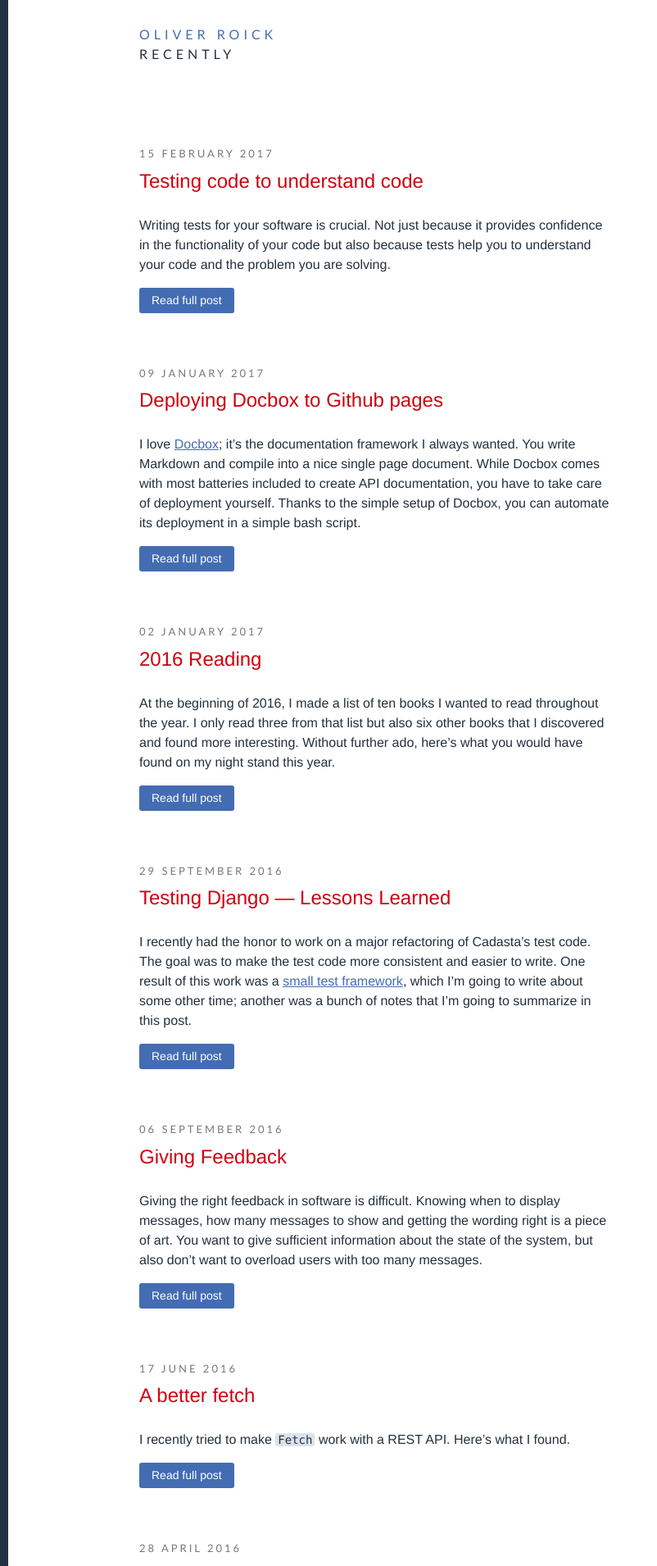
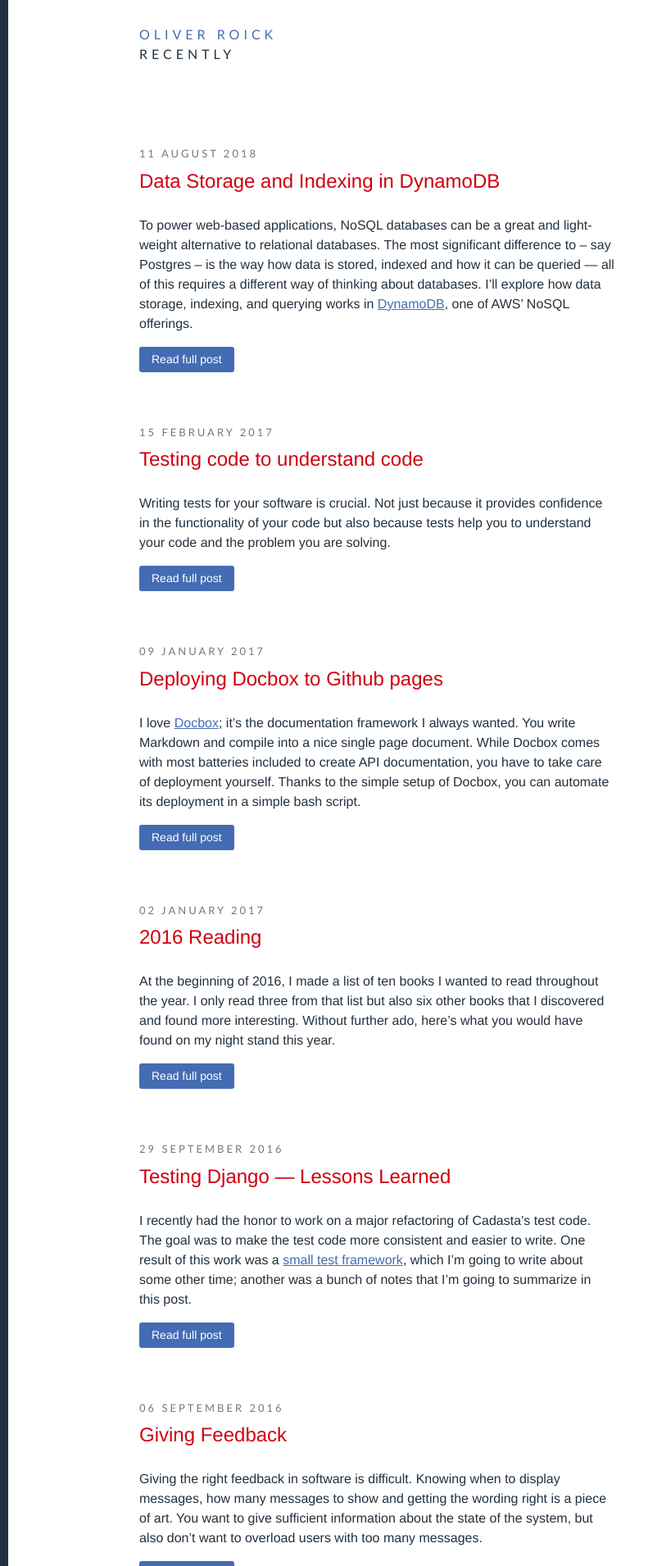
Before and after one commit to oliverroick/oliverroick.net, a Jekyll site: the page built from recently/index.html, in a window 1280 px wide. Shown: the top 1910 px of the page at 82% size, without its empty margins (0-802 px from the left). Built offline with Jekyll 4.4.1, drawn with Linux system fonts in a browser that asks for light colours.

Commit message:
DynamoDB Blog

```diff
--- /dev/null
+++ b/_posts/2018-08-11-data-storage-and-indexing-in-dynamodb.md
@@ -0,0 +1,210 @@
+---
+layout: post
+title:  "Data Storage and Indexing in DynamoDB"
+date:   2018-08-11 15:30:00+02:00
+category: "code"
+body_id: blog
+---
+
+
+To power web-based applications, NoSQL databases can be a great and light-weight alternative to relational databases. The most significant difference to – say Postgres – is the way how data is stored, indexed and how it can be queried — all of this requires a different way of thinking about databases. I’ll explore how data storage, indexing, and querying works in [DynamoDB](https://aws.amazon.com/de/dynamodb/), one of AWS’ NoSQL offerings.
+
+=====
+
+## The Use Case
+
+Imagine you are building an app that organises content into several projects, and each of these projects belongs to a specific organisation. The data model is straightforward:
+
+1. An `organisations` table with the fields `id` and `name` .
+2. A table `projects`with the fields`id`, `name`,  `organisation_id` for a reference to the project organisation, `owner` (the username of the person who runs the project) and `last_updated` showing when the project was last updated.
+
+The app supports several use cases and queries the data  in several ways; for example:
+
+- Get a single organisation.
+- Get all projects that belong to a specific organisation.
+- Get all of an organisation's projects that have been updated in the last seven days.
+- Get all projects owned by a specific user.
+
+In a relational database, we would put indexes on the fields we want to query, and the DBMS takes care of most of the heavy lifting for us. In DynamoDB you have to plan the queries upfront and prepare the indexes accordingly; and to write efficient queries and create useful indexes in DynamoDB requires an understanding it stores data.
+
+## Partitions and Partition Keys — How DynamoDB Stores Data
+
+DynamoDB splits each table into various partitions. Depending on its size, a dataset it is stored as a series of subsets of the whole data set. Partitioning is handled by DynamoDB internally; the number of partitions in your table depends on the size of your dataset as well as the read and write capacity you have defined. On which of the partitions a new record ends up, is defined by the _partition key_.  The _partition key_ is part of the primary key, which can take two different forms:
+
+A simple primary key consists of one field, such as the ID of a record. The simple primary key becomes the partition key. In this case, the value for the partition key must be unique. In our organisations table, we would use the `id` as the primary key, which automatically makes it the partition key for the table.
+
+The other option is a composite primary key, a composition of a partition key and a sort key. The partition key defines in which partition the record is stored, and the sort key defines the order of records within the partition. In composite primary keys, many records can share the same partition key, but the sort key must be unique. In our example, we wouldn’t have a case to use a composite primary key. We can, however, tweak the `projects` table slightly. If we know up front, that we mostly query projects grouped by organisation, then the primary key could consist of the `organisation_id` and the `name`; `organiziation_id` is the partition key and the sort key is `name`.
+
+<table class="db">
+    <caption>Partition A</caption>
+    <thead>
+        <tr>
+            <th class="pk">organisation_id</th>
+            <th class="sk">name</th>
+            <th>owner</th>
+            <th>last_updated</th>
+        </tr>
+    </thead>
+    <tbody>
+        <tr>
+            <td class="pk">abc123</td>
+            <td class="sk">Foo Project</td>
+            <td>jane</td>
+            <td>2018-08-02</td>
+        </tr>
+        <tr>
+            <td class="pk">abc123</td>
+            <td class="sk">Other Foo Project</td>
+            <td>john</td>
+            <td>2018-03-02</td>
+        </tr>
+    </tbody>
+</table>
+
+<table class="db">
+    <caption>Partition B</caption>
+    <thead>
+        <tr>
+            <th class="pk">organisation_id</th>
+            <th class="sk">name</th>
+            <th>owner</th>
+            <th>last_updated</th>
+        </tr>
+    </thead>
+    <tbody>
+        <tr>
+            <td class="pk">def456</td>
+            <td class="sk">Bar Project</td>
+            <td>jane</td>
+            <td>2018-03-12</td>
+        </tr>
+        <tr>
+            <td class="pk">def456</td>
+            <td class="sk">Other Bar Project</td>
+            <td>sarah</td>
+            <td>2017-12-06</td>
+        </tr>
+    </tbody>
+</table>
+
+The tables show the `projects` data set. Our data set is split into two partitions; partition A contains all records where the `organisation_id` is `abc123` and partition B contains all record where the `organisation_id` is `def456`. Primary keys are indexed by default, which makes it easy to query an organisation using its `organisation_id` or to query all projects of an organisation. DynamoDB knows exactly in which partition a record can be found.
+
+For other queries, DynamoDB would scan the _complete_ table and filter out the relevant records. The reason lies in partitioning — to find all projects owned by a specific user, DynamoDB has to look across all partitions to find relevant records, which has implications on query performance. To mitigate that, we need to add indexes on those fields; called _secondary indexes_ in DynamoDB.
+
+## Secondary Indexes
+
+Indexing a field as a secondary index creates a copy of the base table into a new table and new partitions. The indexed field becomes the alternative key (i.e., the primary key in the index table) and is either an alternative partition key or alternative sort key. Creating a whole new table seems counterintuitive at first, but DynamoDB is optimised towards data-retrieval performance and not to simplify data management. To keep index tables small, not all fields from the base table are projected (i.e., copied) to the index table. Only the base table’s primary key and the alternative key are projected, any additional fields that you want to transfer over to the index table must be specifically named when setting up a secondary index.
+
+DynamoDB knows two types of secondary indexes: Local and global secondary indexes.
+
+### Local secondary indexes
+
+A local secondary index is used when you want to query a subset of records from a specific partition, but the records need to be ordered in a specific way to fulfil your query. In our example, retrieving all projects of an organisation that were updated in the last seven days would require a local secondary index on the `last_updated` field.
+
+A local secondary index only changes the order inside a partition but not the partitioning itself. It uses the same partition key but a different sort key. Our projects table uses the `organisation_id` as the partition key and the `name` as the sort key. The corresponding local secondary index also uses the `organisation_id` as the partition key but the `last_updated` field as the sort key, allowing us to run queries against the `last_udpated` field without having to scan the whole data set. As depicted below, the partitioning is the same as the base table, but the order of records has changed according to the alternative sort key `last_updated`.
+
+<table class="db">
+    <caption>Partition A</caption>
+    <thead>
+        <tr>
+            <th class="pk">organisation_id</th>
+            <th class="sk">last_updated</th>
+            <th>name</th>
+        </tr>
+    </thead>
+    <tbody>
+        <tr>
+            <td class="pk">abc123</td>
+            <td class="sk">2018-03-02</td>
+            <td>Other Foo Project</td>
+        </tr>
+        <tr>
+            <td class="pk">abc123</td>
+            <td class="sk">2018-08-02</td>
+            <td>Foo Project</td>
+        </tr>
+    </tbody>
+</table>
+
+<table class="db">
+    <caption>Partition B</caption>
+    <thead>
+        <tr>
+            <th class="pk">organisation_id</th>
+            <th class="sk">last_updated</th>
+            <th>name</th>
+        </tr>
+    </thead>
+    <tbody>
+        <tr>
+            <td class="pk">def456</td>
+            <td class="sk">2017-12-06</td>
+            <td>Other Bar Project</td>
+        </tr>
+        <tr>
+            <td class="pk">def456</td>
+            <td class="sk">2018-03-12</td>
+            <td>Bar Project</td>
+        </tr>
+    </tbody>
+</table>
+
+### Global secondary indexes
+
+Global secondary indexes, on the other hand, change the partition where DynamoDB stores the record. If you want to query all projects that are owned by a specific user, then you need a global secondary index on the project table’s `owner` field. `owner` becomes the partition key for the index table.
+
+<table class="db">
+    <caption>Partition A</caption>
+    <thead>
+        <tr>
+            <th class="pk">owner</th>
+            <th>organisation_id</th>
+            <th>name</th>
+        </tr>
+    </thead>
+    <tbody>
+        <tr>
+            <td class="pk">jane</td>
+            <td>abc123</td>
+            <td>Foo Project</td>
+        </tr>
+        <tr>
+            <td class="pk">jane</td>
+            <td>def456</td>
+            <td>Bar Project</td>
+        </tr>
+        <tr>
+            <td class="pk">john</td>
+            <td>abc123</td>
+            <td>Other Foo Project</td>
+        </tr>
+    </tbody>
+</table>
+
+<table class="db">
+    <caption>Partition B</caption>
+    <thead>
+        <tr>
+            <th class="pk">owner</th>
+            <th>organisation_id</th>
+            <th>name</th>
+        </tr>
+    </thead>
+    <tbody>
+        <tr>
+            <td class="pk">sarah</td>
+            <td>def456</td>
+            <td>Other Bar Project</td>
+        </tr>
+    </tbody>
+</table>
+
+Using `owner` as the partition key, the partitioning is changed. Partition A now contains three records whereas partition B contains only one. _Foo Project_ and _Bar Project_ used to be on separate partitions, now they on the same. By querying the index, we can now quickly find the all projects for a specific owner.
+
+## Using Secondary Indexes to Query Data
+
+Another important difference to relational databases is how we query data against indexed fields. In a relational database, you query the table, and the DBMS takes care of traversing the index and returning relevant records.
+
+In DynamoDB, you query the index table directly. Remember not all fields are projected to the index, so the response can only contain the fields that are present in the index; if other fields need to be accessed, then another query to the base table is required. Knowing this is important when setting up an index.
+
+When thinking about how data is stored, how indexes work, and how we query them in DynamoDB, it becomes clear that it is essential to think about how data is queried before designing a data model for DynamoDB. It’s up to the database admin to optimise the data model and its indexes towards reading performance, so it’s important to focus on a set of well-defined queries. If you don’t know how you will be querying your dataset in the long run, then you might be better off with a good old relational database.
--- a/css/roick.css
+++ b/css/roick.css
@@ -147,3 +147,45 @@
     padding-right: 3px;
     border-radius: 3px;
 }
+
+table.db {
+    border-spacing: 0;
+    font-family: "Monaco", Consolas, "Lucida Console", monospace;
+    font-size: 14px;
+    margin-bottom: 1em;
+}
+
+table.db caption {
+    text-align: left;
+}
+
+table.db th, table.db td {
+    text-align: left;
+    padding: 7px;
+}
+
+table.db th {
+    border-bottom: 2px solid #757B7F;
+    border-left: 1px solid #757B7F;
+}
+
+table.db th:first-child {
+    border-left: none;
+}
+
+table.db td {
+    border-top: 1px solid #757B7F;
+    border-left: 1px solid #757B7F;
+}
+
+table.db td:first-child {
+    border-left: none;
+}
+
+table.db .pk {
+    background-color: #BFC7CF;
+}
+
+table.db .sk {
+    background-color: #dbe3eb;
+}
```
